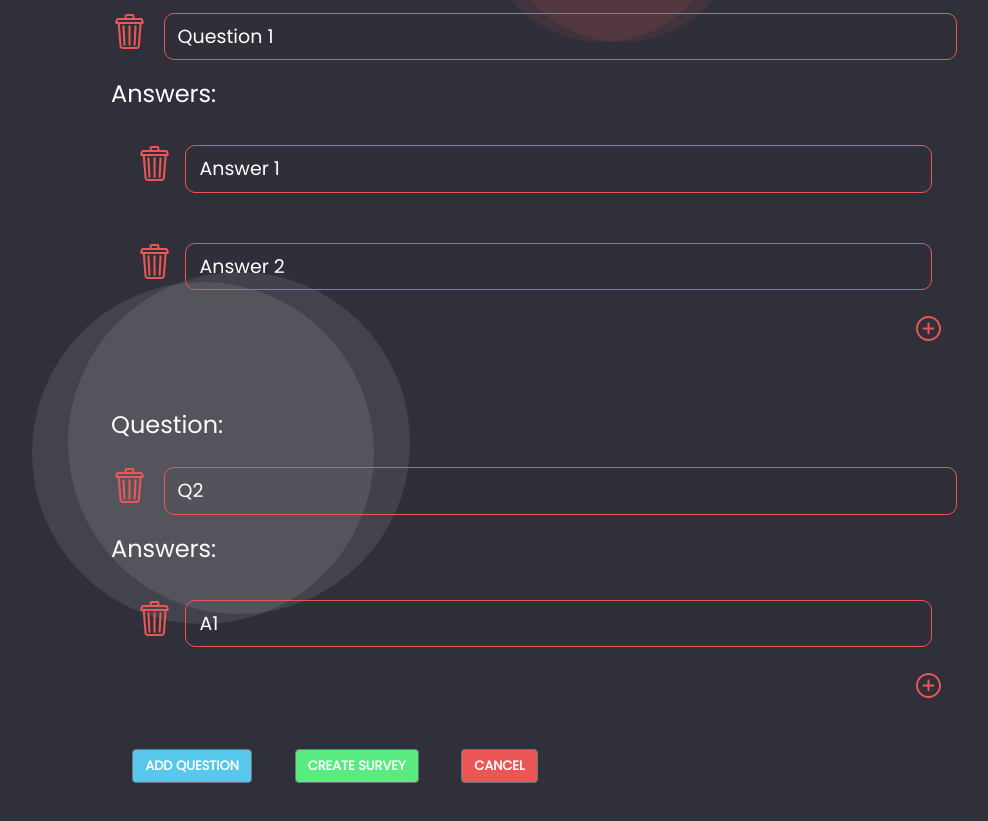
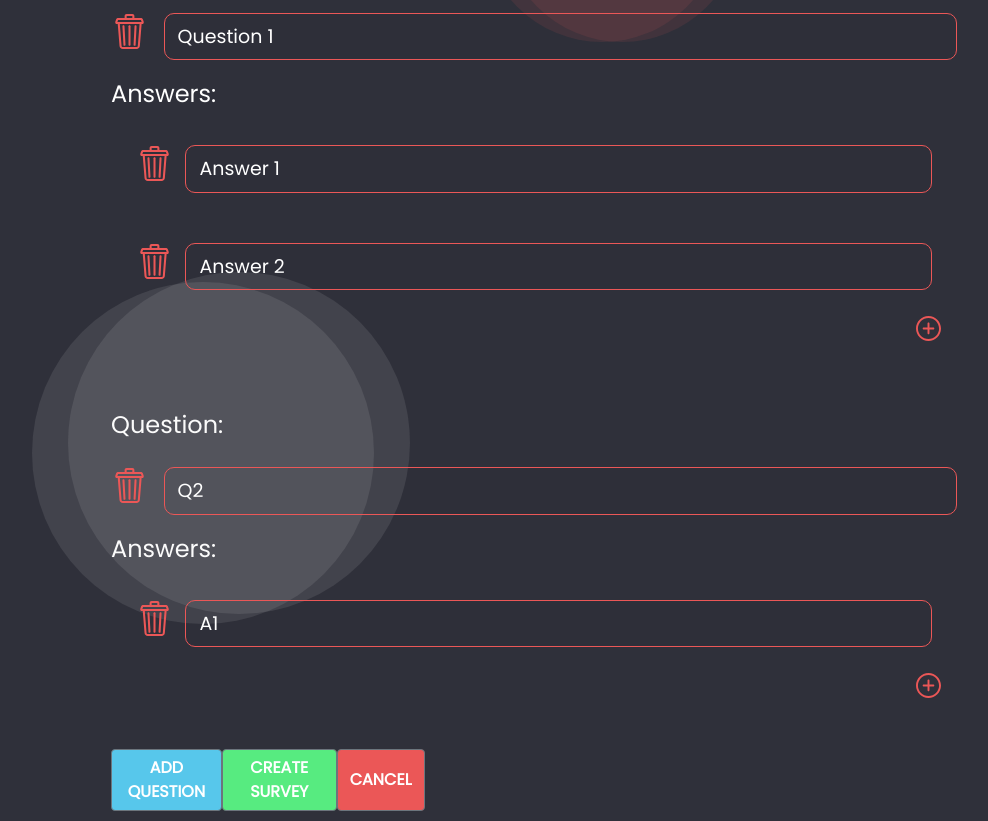
Before and after one commit to LizGlazar/SurveyApp, a React (Create React App) app in the folder frontend/survey-app/: page /coordinators-create-survey-page in a window 1280 px wide. Shown: the part 344-1165 px from the top of the page, without its empty margins (106-1094 px from the left). Built offline with nearby package versions, Linux system fonts and the light colour scheme.

Commit message:
Imlementing a Cancel button on the Create Survey Page

```diff
--- a/frontend/survey-app/src/Assets/css/surveyapp.css
+++ b/frontend/survey-app/src/Assets/css/surveyapp.css
@@ -519,7 +519,7 @@ xxxxxxxxxxxxxxxxxxxxxxxxxxxxxxxxxxxxxxxxxxxxxxxxxxxxxxxxxxxxxxxxxxxxxxxxxxxxxxxx
           flex-direction: row;
           justify-content: space-around;
           flex-wrap: nowrap;
-          max-width: 50%;
+          max-width:35%;
         }
 
         #button-add-question{
@@ -533,7 +533,7 @@ xxxxxxxxxxxxxxxxxxxxxxxxxxxxxxxxxxxxxxxxxxxxxxxxxxxxxxxxxxxxxxxxxxxxxxxxxxxxxxxx
           font-family: Poppins;
           font-style: normal;
           font-weight: bold;
-          font-size: 13px;
+          font-size: 16px;
           /*line-height: 100px;*/
           /* or 417% */
 
@@ -555,7 +555,7 @@ xxxxxxxxxxxxxxxxxxxxxxxxxxxxxxxxxxxxxxxxxxxxxxxxxxxxxxxxxxxxxxxxxxxxxxxxxxxxxxxx
           font-family: Poppins;
           font-style: normal;
           font-weight: bold;
-          font-size: 13px;
+          font-size: 16px;
           /*line-height: 100px;*/
           /* or 417% */
 
@@ -576,7 +576,7 @@ xxxxxxxxxxxxxxxxxxxxxxxxxxxxxxxxxxxxxxxxxxxxxxxxxxxxxxxxxxxxxxxxxxxxxxxxxxxxxxxx
           font-family: Poppins;
           font-style: normal;
           font-weight: bold;
-          font-size: 13px;
+          font-size: 16px;
           /*line-height: 100px;*/
           /* or 417% */
 
--- a/frontend/survey-app/src/components/pages/CoordinatorsCreateSurveyPage.js
+++ b/frontend/survey-app/src/components/pages/CoordinatorsCreateSurveyPage.js
@@ -102,7 +102,7 @@ class CoordinatorsCreateSurveyPage extends React.Component {
               <div id="button-area-line">
                 <Button id="button-add-question" variant="btn btn-success" onClick={() => this.addQuestion()}>ADD QUESTION</Button>
                 <Button id="button-create-survey" variant="btn btn-success" onClick={() => history.push('/signup')}>CREATE SURVEY</Button>
-                <Button id="button-cancel" variant="btn btn-success" onClick={() => history.push('/signup')}>CANCEL</Button>
+                <Button id="button-cancel" variant="btn btn-success" onClick={() => { if (window.confirm('Are you sure you wish to cancel editing?')) history.push('/signup')}}>CANCEL</Button>
               </div>
       </form>
     <Ellipse />
--- a/frontend/survey-app/src/components/pages/CoordinatorsShowResultsPage.js
+++ b/frontend/survey-app/src/components/pages/CoordinatorsShowResultsPage.js
@@ -12,7 +12,6 @@ function CoordinatorsShowResultsPage() {
             <div className="input-group-create-survey-page">
 
               <label>Survey Name:</label>
-
               <input
                 type="text"
                 className="input-create-survey-page-name"
@@ -50,7 +49,6 @@ function CoordinatorsShowResultsPage() {
 
       </form>
 
-
       <Ellipse />
     </div>
   );
```
